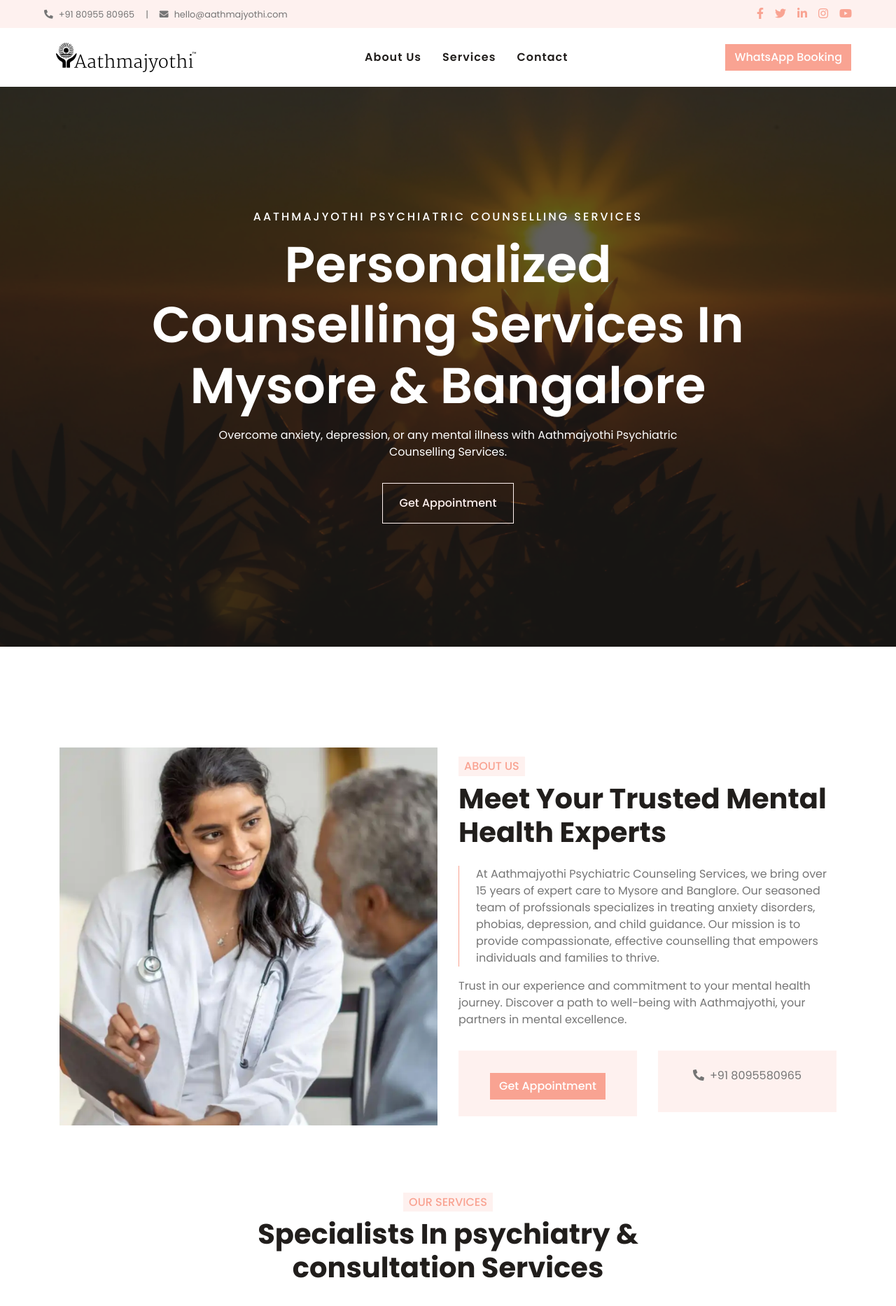
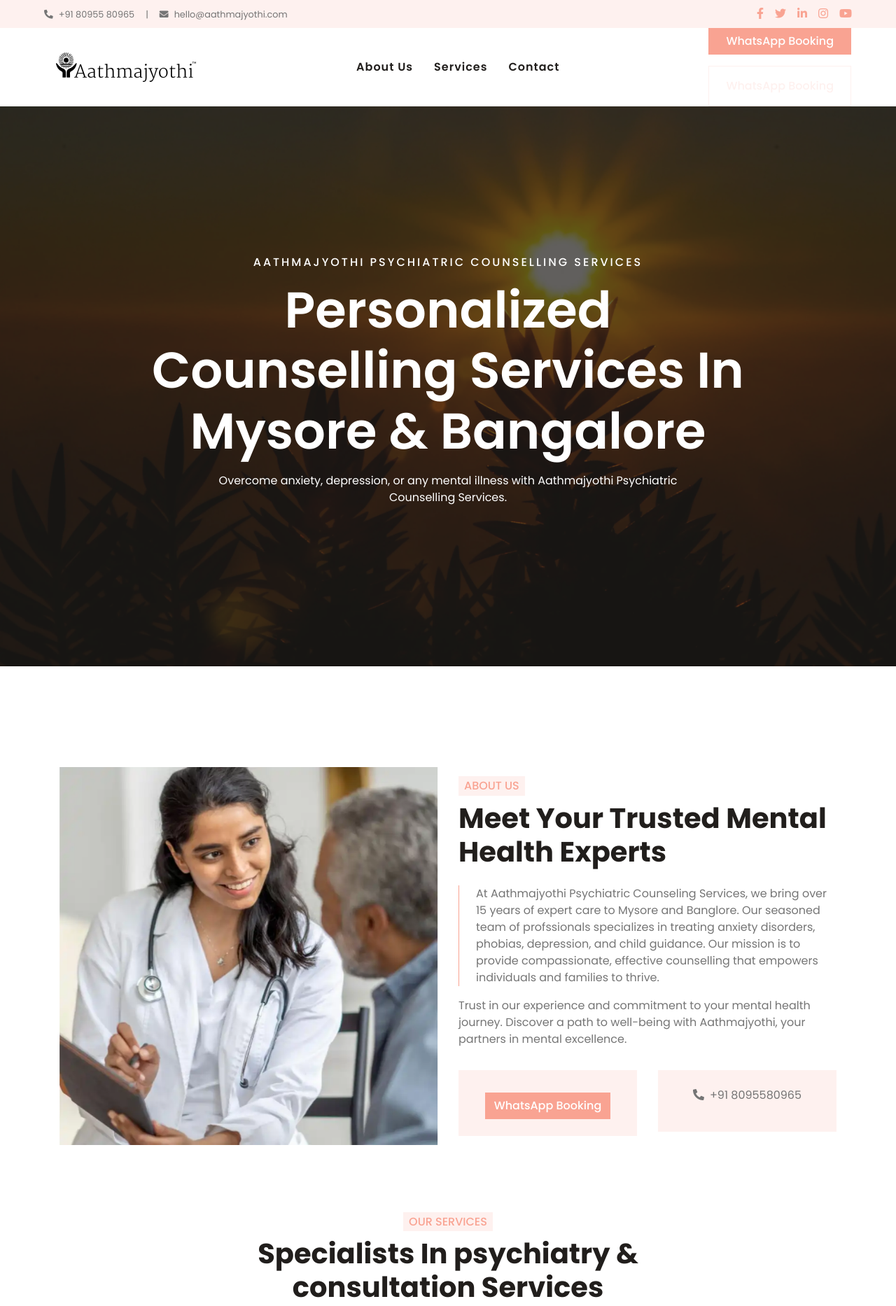
Before and after one commit to Twinmount/Aathmajothy, a Django app: page / in a window 1280 px wide. Shown: the top 1866 px of the page at 70% size. Run offline with Django 4.2, Linux system fonts and the light colour scheme; some libraries are stand-ins or nearby versions.

Commit message:
Update index.html

```diff
--- a/aath/templates/index.html
+++ b/aath/templates/index.html
@@ -136,7 +136,21 @@
                             <h6 class="text-white text-uppercase mb-3 animate__animated animate__fadeInDown" style="letter-spacing: 3px;">Aathmajyothi Psychiatric Counselling Services</h6>
                             <h3 class="display-3 text-capitalize text-white mb-3">Personalized Counselling Services in Mysore & Bangalore</h3>
                             <p class="mx-md-5 px-5">Overcome anxiety, depression, or any mental illness with Aathmajyothi Psychiatric Counselling Services.</p>
-                            <a class="btn btn-outline-light py-3 px-4 mt-3 animate__animated animate__fadeInUp" href="https://uasutvmi.forms.app/untitled-form">Get Appointment</a>
+                            <div id="whatsapp-link"></div>
+                            <script>
+                                var phoneNumber = '918095580965';
+                                var message = 'Hello Aathmajyothi, I would like to connect with you.';
+                                var encodedMessage = encodeURIComponent(message);
+                                var whatsappUrl = 'https://wa.me/' + phoneNumber + '?text=' + encodedMessage;
+
+                                var link = document.createElement('a');
+                                link.href = whatsappUrl;
+                                link.target = '_blank';
+                                link.rel = 'noopener noreferrer';
+                                link.innerHTML = '<a class="btn btn-outline-light py-3 px-4 mt-3 animate__animated animate__fadeInUp">WhatsApp Booking</a>';
+
+                                document.getElementById('whatsapp-link').appendChild(link);
+                              </script>
                         </div>
                     </div>
                 </div>
@@ -187,7 +201,7 @@
                     <div class="row pt-3">
                         <div class="col-6">
                             <div class="bg-light text-center p-4">
-                                <a href="https://uasutvmi.forms.app/untitled-form" class="btn btn-primary mt-2">Get Appointment</a>
+                                <a href="https://uasutvmi.forms.app/untitled-form" class="btn btn-primary mt-2"> WhatsApp Booking</a>
                             </div>
                         </div>
                         <div class="col-6">
@@ -220,7 +234,7 @@
                         resolve conflicts and enhance communication, promoting a supportive family environment
                         through guided therapy sessions.</a> </p>
                     <div class="w-100 bg-white text-center p-4" >
-                        <a class="btn btn-primary" href="https://uasutvmi.forms.app/untitled-form">Get Appointment</a>
+                        <a class="btn btn-primary" href="https://uasutvmi.forms.app/untitled-form"> WhatsApp Booking</a>
                     </div>
                 </div>
             </div>
@@ -233,7 +247,7 @@
                         development through compassionate and specialized counseling.</a>
                         </p>
                     <div class="w-100 bg-white text-center p-4" >
-                        <a class="btn btn-primary" href="https://uasutvmi.forms.app/untitled-form">Get Appointment</a>
+                        <a class="btn btn-primary" href="https://uasutvmi.forms.app/untitled-form"> WhatsApp Booking</a>
                     </div>
                 </div>
             </div>
@@ -245,7 +259,7 @@
                         manage and reduce anxiety symptoms, experience an environment that fosters understanding
                         and develops coping mechanisms for lasting peace of mind.</a></p>
                     <div class="w-100 bg-white text-center p-4" >
-                        <a class="btn btn-primary" href="https://uasutvmi.forms.app/untitled-form">Get Appointment</a>
+                        <a class="btn btn-primary" href="https://uasutvmi.forms.app/untitled-form"> WhatsApp Booking</a>
                     </div>
                 </div>
             </div>
@@ -256,7 +270,7 @@
                     <p class="text-white px-3 mb-3"><a href="{% url 'phobia_treatment_counseling_services_offered_by_aathmajyothi_for_bangalore_and_mysore' %}">Our experienced psychiatrists use proven techniques to address and treat various phobias.
                         Gain the confidence to face your fears through tailored therapies that ensure comfort and privacy.</a></p>
                     <div class="w-100 bg-white text-center p-4" >
-                        <a class="btn btn-primary" href="https://uasutvmi.forms.app/untitled-form">Get Appointment</a>
+                        <a class="btn btn-primary" href="https://uasutvmi.forms.app/untitled-form"> WhatsApp Booking</a>
                     </div>
                 </div>
             </div>
@@ -267,7 +281,7 @@
                     <p class="text-white px-3 mb-3"><a href="{% url 'depression_treatment_counseling_services_offered_by_aathmajyothi_for_bangalore_and_mysore' %}">We offer comprehensive online and at-home depression therapy, focusing on holistic recovery.
                         Strategies to alleviate symptoms, improve mood, and reclaim joy, supporting you in the journey.</a></p>
                     <div class="w-100 bg-white text-center p-4" >
-                        <a class="btn btn-primary" href="https://uasutvmi.forms.app/untitled-form">Get Appointment</a>
+                        <a class="btn btn-primary" href="https://uasutvmi.forms.app/untitled-form"> WhatsApp Booking</a>
                     </div>
                 </div>
             </div>
@@ -277,9 +291,9 @@
                     <h4 class="text-white font-weight-medium px-3">Couple Counselling </h4>
                     <p class="text-white px-3 mb-3"><a href="{% url 'couple_counseling_services_offered_by_aathmajyothi_for_bangalore_and_mysore' %}">We
                         aid in resolving relationship issues and enhancing communication, providing a secure space for
-                        couples to grow together through our online or home counseling services.</a></p>
+                        couples to grow tohWhatsApp Bookingour online or home counseling services.</a></p>
                     <div class="w-100 bg-white text-center p-4" >
-                        <a class="btn btn-primary" href="https://uasutvmi.forms.app/untitled-form">Get Appointment</a>
+                        <a class="btn btn-primary" href="https://uasutvmi.forms.app/untitled-form"> WhatsApp Booking</a>
                     </div>
                 </div>
             </div>
@@ -291,7 +305,7 @@
                         sessions are designed to help couples face challenges and improve intimacy, supporting a
                         fulfilling long-term relationship.</a></p>
                     <div class="w-100 bg-white text-center p-4" >
-                        <a class="btn btn-primary" href="https://uasutvmi.forms.app/untitled-form">Get Appointment</a>
+                        <a class="btn btn-primary" href="https://uasutvmi.forms.app/untitled-form"> WhatsApp Booking</a>
                     </div>
                 </div>
             </div>
@@ -302,7 +316,7 @@
                     <p class="text-white px-3 mb-3"><a href="{% url 'individual_personal_face_to_face_counseling_services_offered_by_aathmajyothi_for_bangalore_and_mysore' %}">We tailor our sessions to meet your specific needs, helping you overcome personal
                         challenges and achieve your goals, all with committed support from our psychiatrists.</a></p>
                     <div class="w-100 bg-white text-center p-4" >
-                        <a class="btn btn-primary" href="https://uasutvmi.forms.app/untitled-form">Get Appointment</a>
+                        <a class="btn btn-primary" href="https://uasutvmi.forms.app/untitled-form"> WhatsApp Booking</a>
                     </div>
                 </div>
             </div>
@@ -338,7 +352,7 @@
                             <li class="h6 py-1"><i class="far fa-circle text-primary mr-3"></i>Assured response within 15 minutes of booking</li>
                             <li class="h6 py-1"><i class="far fa-circle text-primary mr-3"></i>Assistance from registered practitioners</li>
                         </ul>
-                        <a href="https://uasutvmi.forms.app/untitled-form" class="btn btn-primary mt-2">Get Appointment</a>
+                        <a href="https://uasutvmi.forms.app/untitled-form" class="btn btn-primary mt-2"> WhatsApp Booking</a>
                     </div>
                 </div>
             </div>
```
